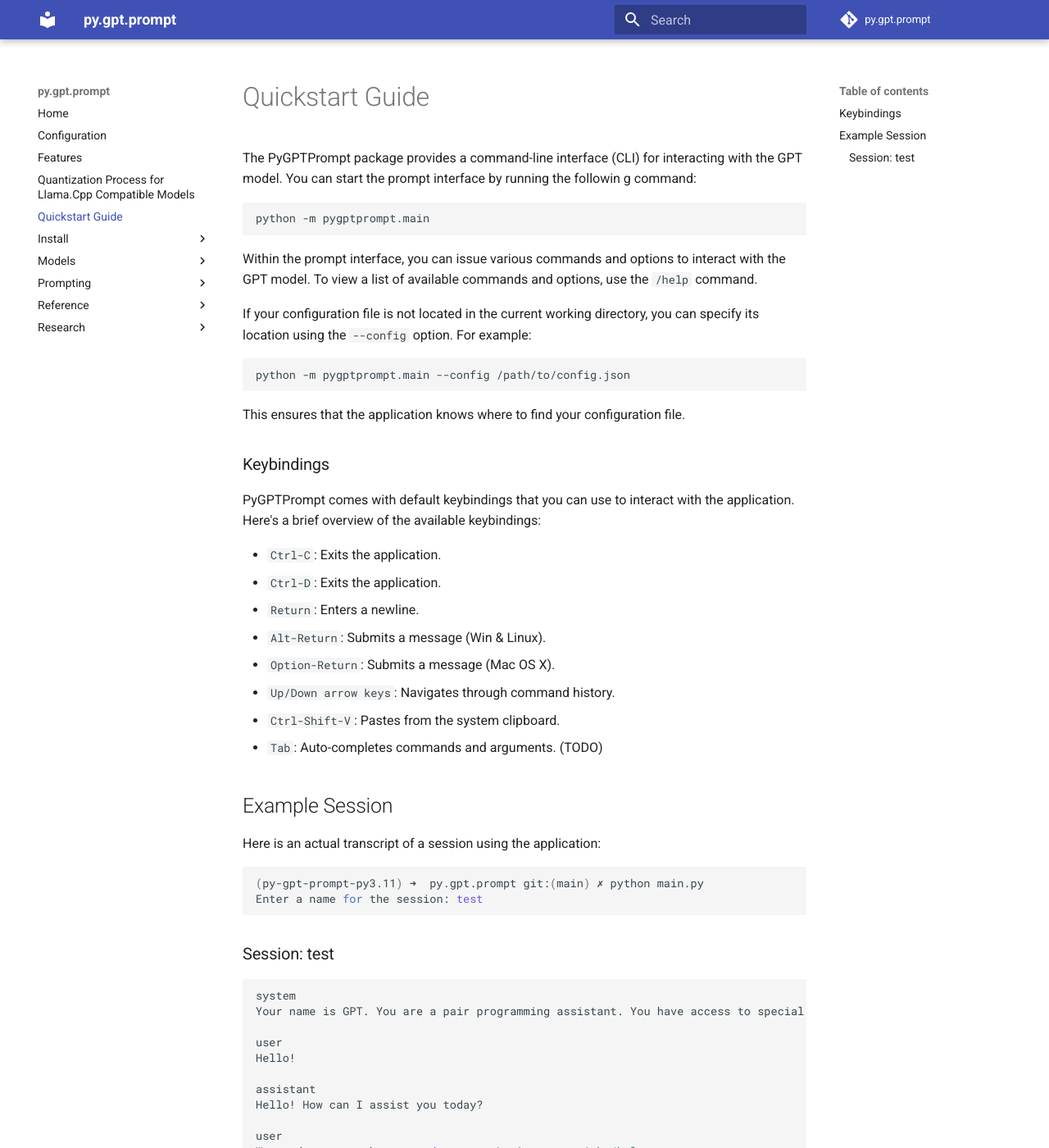
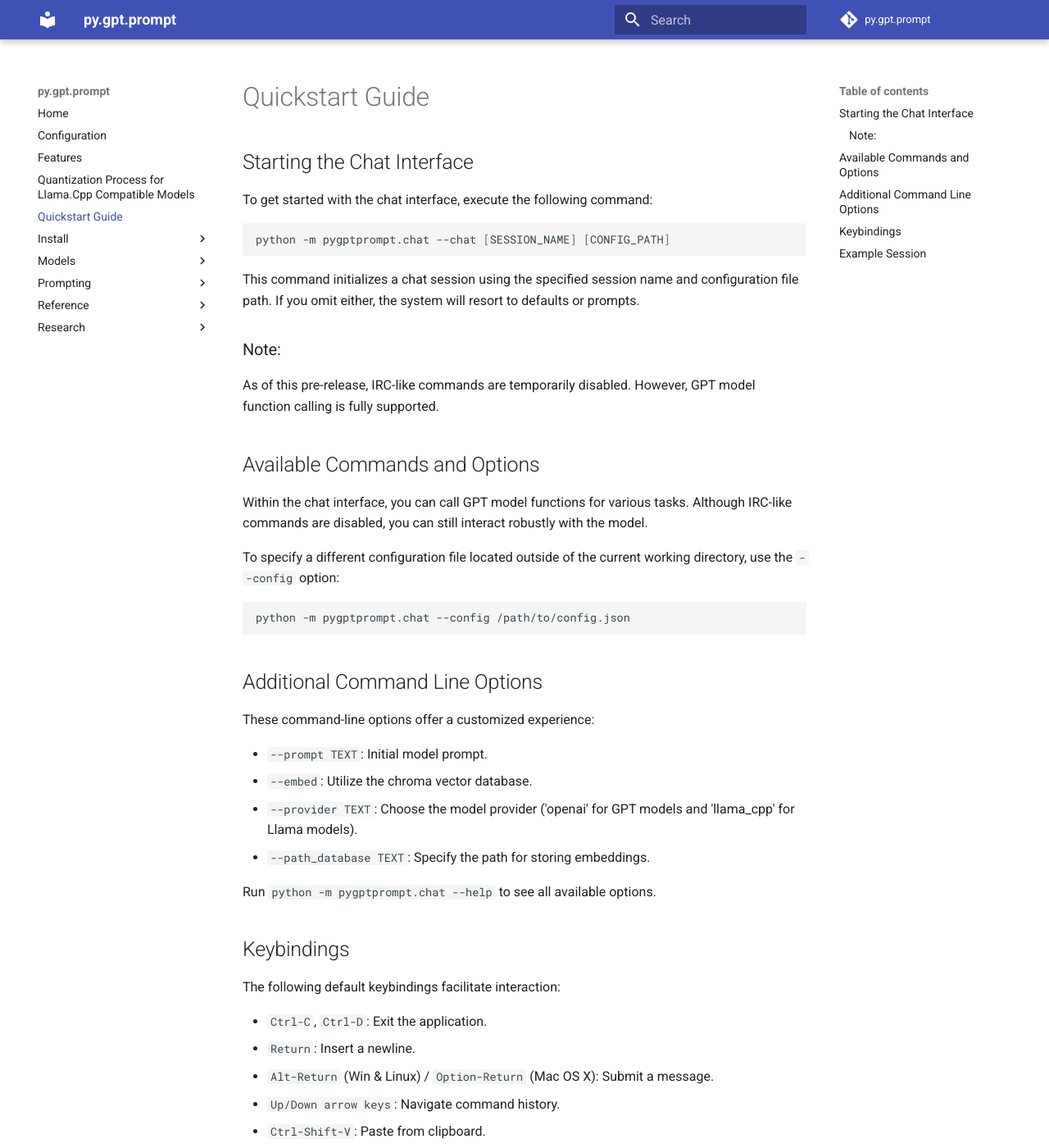
Before and after one commit to teleprint-me/py.gpt.prompt, an MkDocs documentation site: the page built from docs/quickstart.md, in a window 1280 px wide and 1400 px high. Shown: the whole window at 82% size. Built offline with MkDocs 1.6.1 and Material for MkDocs 9.7.7, drawn with Linux system fonts in a browser that asks for light colours; comment, search, counter and statistics services are not loaded; some of the changed text lies outside the part shown.

Commit message:
docs: Update Quickstart Guide
- Add information on disabling IRC-like commands in pre-release
- Include details on new command-line options
- Modify section on keybindings
- Refresh example session to reflect current state

This commit updates the Quickstart Guide to align it with the features and limitations of the current pre-release.

````diff
--- a/docs/quickstart.md
+++ b/docs/quickstart.md
@@ -1,69 +1,64 @@
 # Quickstart Guide
 
-The PyGPTPrompt package provides a command-line interface (CLI) for interacting
-with the GPT model. You can start the prompt interface by running the followin g
-command:
+## Starting the Chat Interface
+
+To get started with the chat interface, execute the following command:
 
 ```sh
-python -m pygptprompt.main
+python -m pygptprompt.chat --chat [SESSION_NAME] [CONFIG_PATH]
 ```
 
-Within the prompt interface, you can issue various commands and options to
-interact with the GPT model. To view a list of available commands and options,
-use the `/help` command.
+This command initializes a chat session using the specified session name and
+configuration file path. If you omit either, the system will resort to defaults
+or prompts.
 
-If your configuration file is not located in the current working directory, you
-can specify its location using the `--config` option. For example:
+### Note:
+
+As of this pre-release, IRC-like commands are temporarily disabled. However, GPT
+model function calling is fully supported.
+
+## Available Commands and Options
+
+Within the chat interface, you can call GPT model functions for various tasks.
+Although IRC-like commands are disabled, you can still interact robustly with
+the model.
+
+To specify a different configuration file located outside of the current working
+directory, use the `--config` option:
 
 ```sh
-python -m pygptprompt.main --config /path/to/config.json
+python -m pygptprompt.chat --config /path/to/config.json
 ```
 
-This ensures that the application knows where to find your configuration file.
+## Additional Command Line Options
 
-### Keybindings
+These command-line options offer a customized experience:
 
-PyGPTPrompt comes with default keybindings that you can use to interact with the
-application. Here's a brief overview of the available keybindings:
+- `--prompt TEXT`: Initial model prompt.
+- `--embed`: Utilize the chroma vector database.
+- `--provider TEXT`: Choose the model provider ('openai' for GPT models and
+  'llama_cpp' for Llama models).
+- `--path_database TEXT`: Specify the path for storing embeddings.
 
-- `Ctrl-C`: Exits the application.
-- `Ctrl-D`: Exits the application.
-- `Return`: Enters a newline.
-- `Alt-Return`: Submits a message (Win & Linux).
-- `Option-Return`: Submits a message (Mac OS X).
-- `Up/Down arrow keys`: Navigates through command history.
-- `Ctrl-Shift-V`: Pastes from the system clipboard.
-- `Tab`: Auto-completes commands and arguments. (TODO)
+Run `python -m pygptprompt.chat --help` to see all available options.
+
+## Keybindings
+
+The following default keybindings facilitate interaction:
+
+- `Ctrl-C`, `Ctrl-D`: Exit the application.
+- `Return`: Insert a newline.
+- `Alt-Return` (Win & Linux) / `Option-Return` (Mac OS X): Submit a message.
+- `Up/Down arrow keys`: Navigate command history.
+- `Ctrl-Shift-V`: Paste from clipboard.
+- `Tab`: Auto-complete for commands and arguments is in development.
 
 ## Example Session
 
-Here is an actual transcript of a session using the application:
+Here's an example session for your reference:
 
 ```sh
-(py-gpt-prompt-py3.11) ➜  py.gpt.prompt git:(main) ✗ python main.py
-Enter a name for the session: test
+(.venv) git:(main | Δ) λ python -m pygptprompt.chat --chat dev tests/config.dev.json
+system
+Your name is GPT. You are a pair programming assistant. For further information, use model function calls...
 ```
-
-### Session: test
-
-```sh
-system
-Your name is GPT. You are a pair programming assistant. You have access to special commands. Use `/help` for more information...
-
-user
-Hello!
-
-assistant
-Hello! How can I assist you today?
-
-user
-We need to test the command system. Let's start with /help...
-
-...[conversation continues]...
-
-user
-/git status
-
-assistant
-It looks like you ran the `/git status` command. The output shows that you have made changes to some files and those changes are yet to be committed. Additionally, it also suggests that your local branch is ahead of the 'origin/main' branch by one commit. Please consider committing your changes by running the `git commit` command and push them to the remote branch using `git push`, if you haven't already.
-```
````
